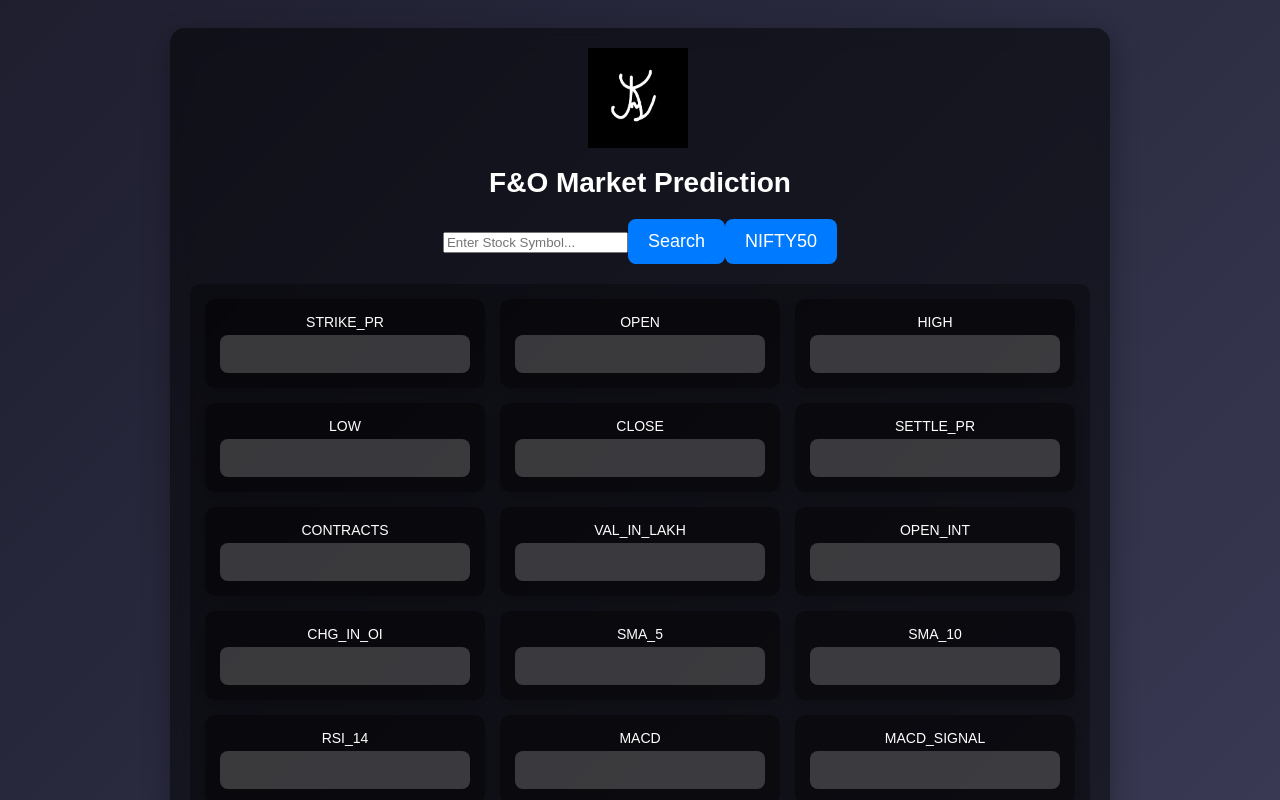
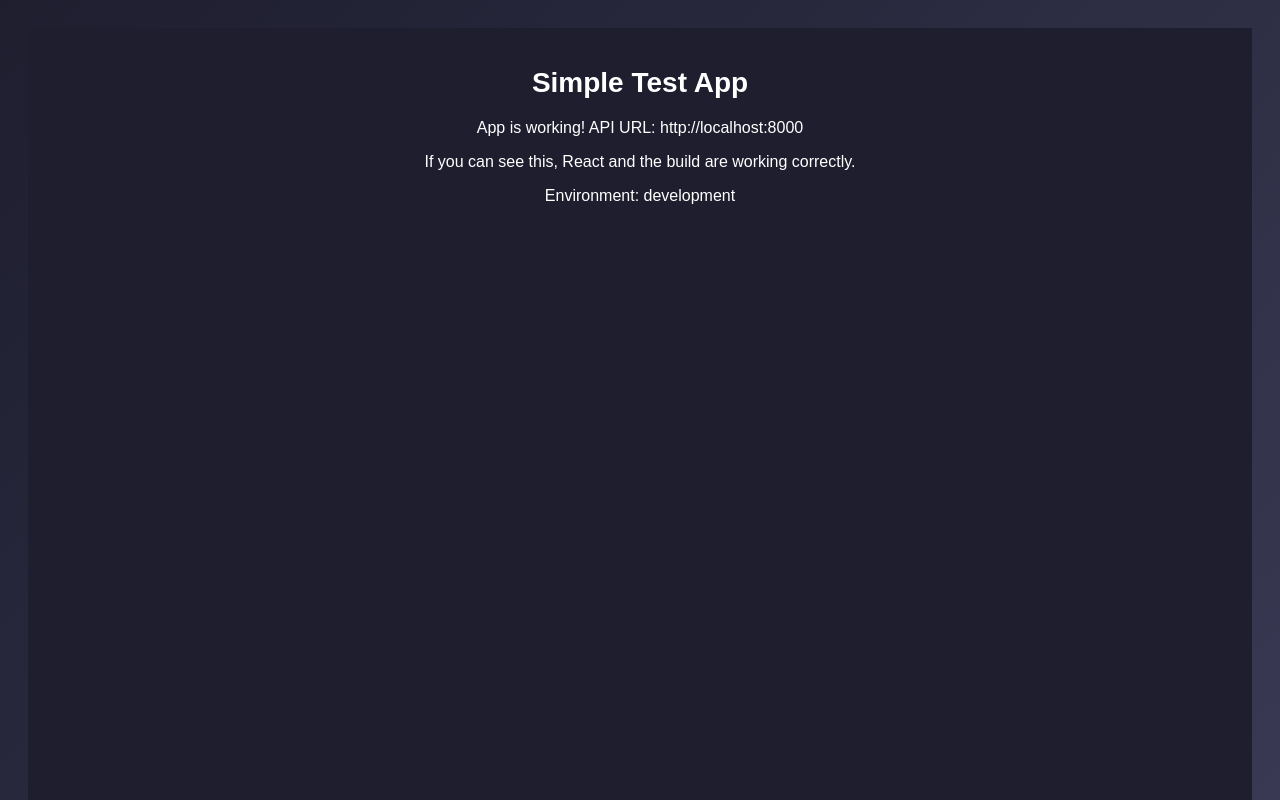
Before and after one commit to Iamagk/ml_fno_prediction, a React (Create React App) app in the folder client/: page / in a window 1280 px wide. Shown: the top 800 px of the page. Built offline with nearby package versions, Linux system fonts and the light colour scheme.

Commit message:
DEBUG: Add simple test app to identify blank screen issue - includes config debug info

```diff
--- a/client/src/App.jsx
+++ b/client/src/App.jsx
@@ -5,7 +5,7 @@
 import logo from "./symbol.jpg"; // Ensure this is correctly placed in 'src'
 
 const FEATURE_NAMES = [
-  "STRIKE_PR", "OPEN", "HIGH", "LOW","CLOSE", "SETTLE_PR", "CONTRACTS", "VAL_IN_LAKH", "OPEN_INT", "CHG_IN_OI",
+  "STRIKE_PR", "OPEN", "HIGH", "LOW","CLOSE", "SETTLE_PR", "CONTRACTS", "VAL_INLAKH", "OPEN_INT", "CHG_IN_OI",
   "SMA_5", "SMA_10", "RSI_14", "MACD", "MACD_SIGNAL", "EMA_9", "EMA_21", "EMA_50", "EMA_200",
   "BB_UPPER", "BB_MIDDLE", "BB_LOWER", "MACD_HIST", "STOCH_K", "STOCH_D", "ATR", "ROC_10", "OBV",
   "VWAP", "ADX", "CCI", "WILLR_14", "MOM_10", "CMF", "PSAR", "AROON_UP", "AROON_DOWN", "RETURN"
--- /dev/null
+++ b/client/src/SimpleApp.jsx
@@ -0,0 +1,24 @@
+import React, { useState } from "react";
+import config from "./config";
+
+console.log("SimpleApp loading...", config);
+
+const SimpleApp = () => {
+  const [message, setMessage] = useState("Loading...");
+
+  React.useEffect(() => {
+    console.log("SimpleApp mounted");
+    setMessage("App is working! API URL: " + config.API_URL);
+  }, []);
+
+  return (
+    <div style={{ padding: "20px", backgroundColor: "#1e1e2f", color: "white", minHeight: "100vh" }}>
+      <h1>Simple Test App</h1>
+      <p>{message}</p>
+      <p>If you can see this, React and the build are working correctly.</p>
+      <p>Environment: {process.env.NODE_ENV}</p>
+    </div>
+  );
+};
+
+export default SimpleApp;
--- a/client/src/index.js
+++ b/client/src/index.js
@@ -1,11 +1,11 @@
 import React from "react";
 import ReactDOM from "react-dom/client";
-import App from "./App.jsx"; // Ensure App.jsx exists in the same directory
+import SimpleApp from "./SimpleApp.jsx"; // Test with simple app
 import "./index.css";
 
 const root = ReactDOM.createRoot(document.getElementById("root"));
 root.render(
   <React.StrictMode>
-    <App />
+    <SimpleApp />
   </React.StrictMode>
 );
```
Also changed, not shown: 4 other files (tests, documents, lock files or other folders).
